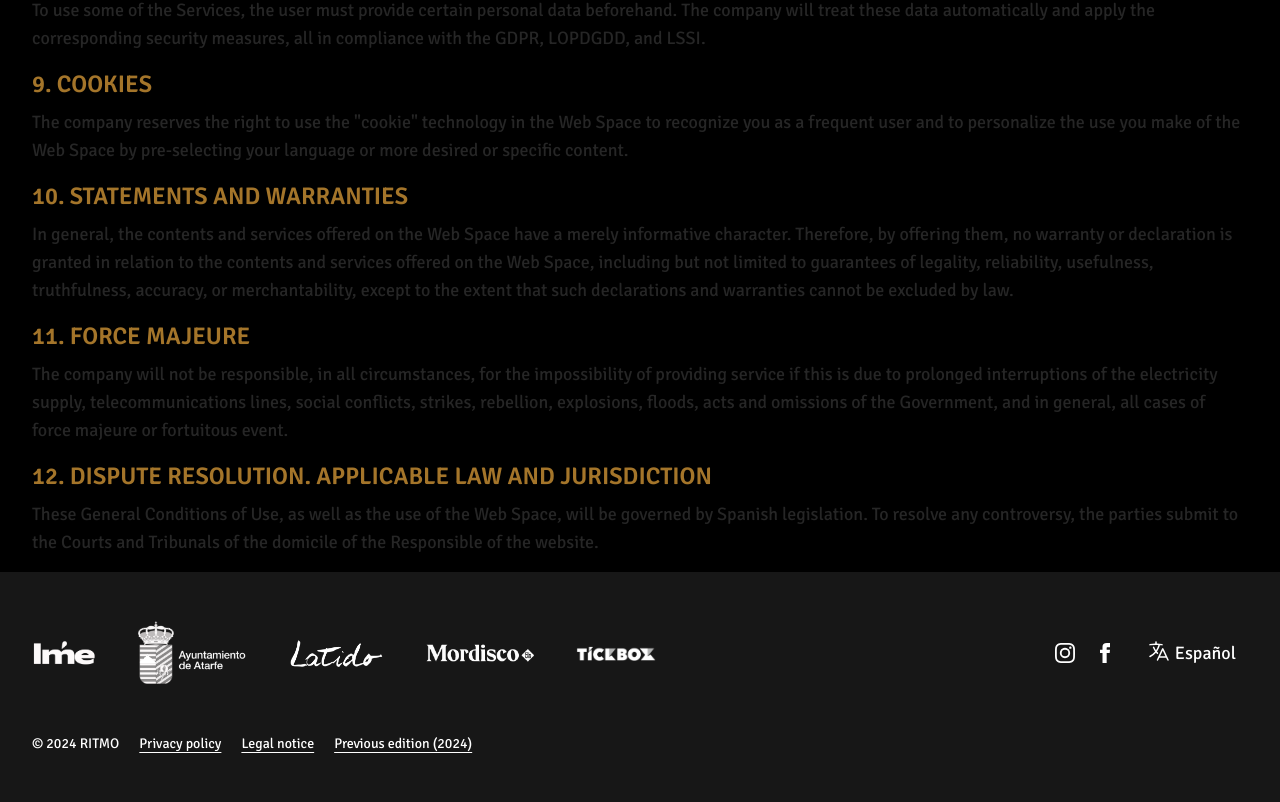
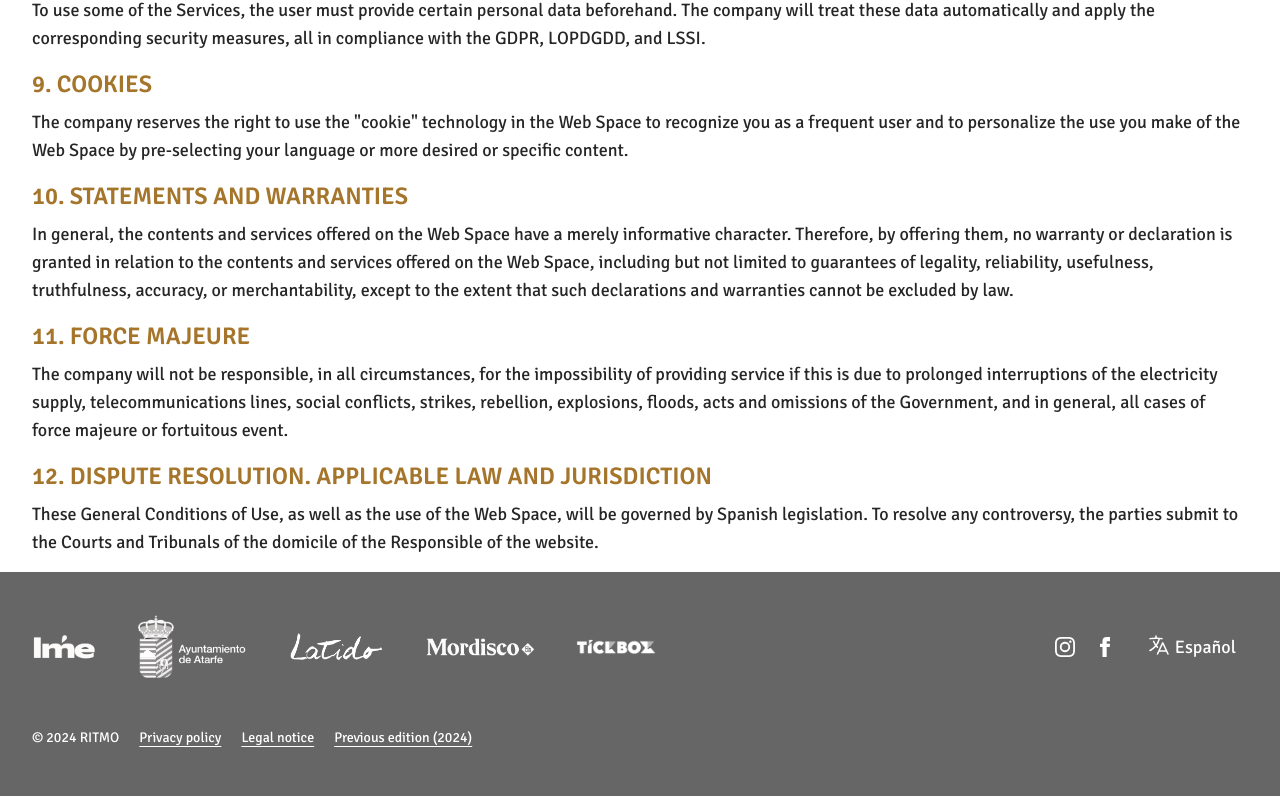
Before and after one commit to manumorante/ritmo2025, a Next.js app: page /en/legal in a window 1280 px wide. Shown: the part 1637-2439 px from the top of the page. Built offline with nearby package versions, Linux system fonts and the light colour scheme.

Commit message:
Delete games with scroll

```diff
--- a/app/[lang]/globals.css
+++ b/app/[lang]/globals.css
@@ -4,11 +4,11 @@
 
 @layer base {
   html {
-    @apply h-full scroll-smooth bg-black;
+    @apply scroll-smooth;
   }
 
   body {
-    @apply h-full text-lg font-normal text-main bg-white;
+    @apply text-lg font-normal text-main bg-white;
   }
 
   strong {
--- a/app/[lang]/page.tsx
+++ b/app/[lang]/page.tsx
@@ -18,12 +18,12 @@ export default async function Home({
   const newsLetterID = lang === "es" ? "qcWPXv" : "yT3TRe"
 
   return (
-    <main className="h-screen overflow-hidden">
-      <div className="pointer-events-none relative z-10">
+    <main>
+      <div className="relative z-10">
         <Hero />
       </div>
 
-      <div className="Home h-screen overflow-y-auto relative z-20">
+      <div className="Home relative z-20">
         <div className="h-[80vh]"></div>
 
         {/* Lineup */}
--- a/components/Footer.tsx
+++ b/components/Footer.tsx
@@ -1,4 +1,3 @@
-import cx from "clsx"
 import Link from "next/link"
 import Image from "next/image"
 import { getDictionary } from "@/util/dictionary"
@@ -7,12 +6,11 @@ import Facebook from "./icons/Facebook"
 import Instagram from "./icons/Instagram"
 
 export default function Footer({ lang }: { lang?: any }) {
-  const { d, t } = getDictionary(lang)
-  const mainCx = cx("Footer", "py-12 bg-neutral-900 text-white")
+  const { t } = getDictionary(lang)
 
   return (
-    <>
-      <div className={mainCx}>
+    <footer className="relative z-10 h-56 bg-black/60">
+      <div className="absolute bottom-0 w-full z-10 py-12  text-white">
         <div className="container">
           <div className="w-full flex flex-col md:flex-row gap-12 justify-between items-center">
             {/* Colaboradores */}
@@ -107,6 +105,6 @@ export default function Footer({ lang }: { lang?: any }) {
           </div>
         </div>
       </div>
-    </>
+    </footer>
   )
 }
```
